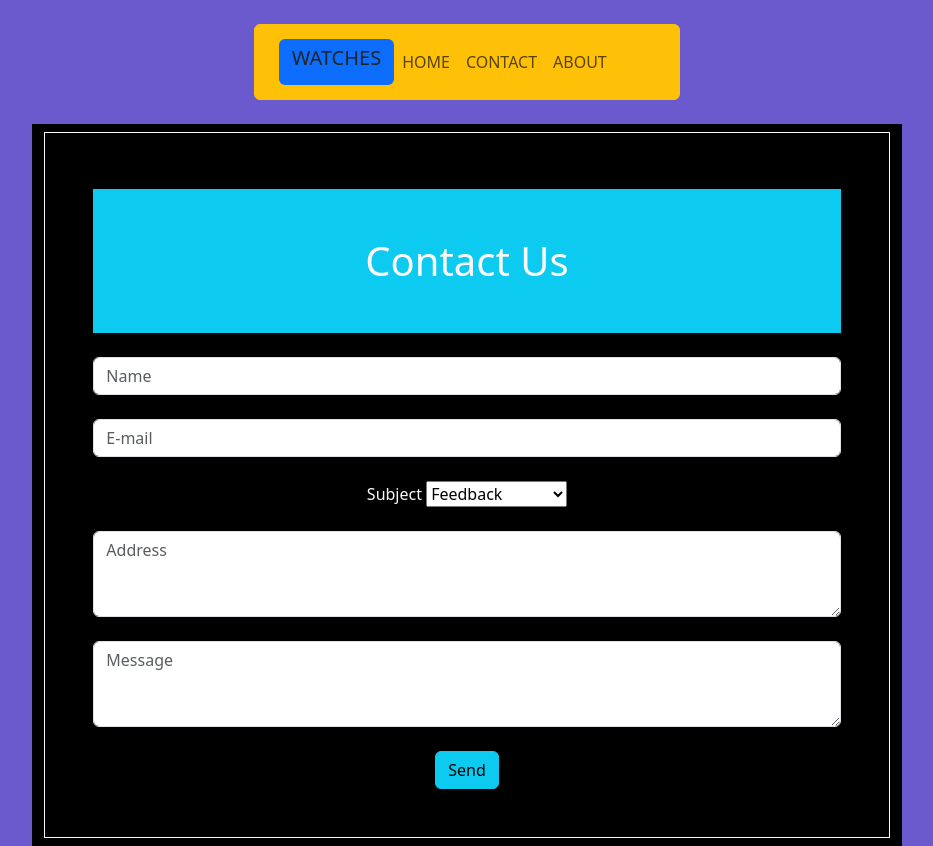
After one commit to akashahmad427/Django5Project, a Django app: page /contact/ in a window 1280 px wide. The commit adds this page. Shown: the whole page, without its empty margins (173-1106 px from the left). Run offline with Django 4.2, Linux system fonts and the light colour scheme; some libraries are stand-ins or nearby versions.

Commit message:
Edit file

```diff
--- a/firstproject/firstproject/urls.py
+++ b/firstproject/firstproject/urls.py
@@ -21,4 +21,6 @@ urlpatterns = [
     path('',views.home,name='home'),
     path('Watch/',views.more,name='morepic'),
     path('form/',views.perchar,name='form'),
+    path('contact/',views.contact,name='contact'),
+    path('about/',views.about,name='about')
 ]
--- a/firstproject/watch/static/css/style.css
+++ b/firstproject/watch/static/css/style.css
@@ -7,8 +7,18 @@
 .sty{
             text-align: center;
             background-color: black;
-            color: whitesmoke;
+            color: rgb(250, 248, 248);
         }
 .font{
     text-align: center;
 }
+body{
+    background-color: SlateBlue;
+}
+.json{
+    background-color: rgb(43, 226, 134);
+    color: black;
+}
+.desine{
+    text-align: center;
+}
--- a/firstproject/watch/templates/watch/base.html
+++ b/firstproject/watch/templates/watch/base.html
@@ -6,10 +6,13 @@
     <meta http-equiv="X-UA-Compatible" content="IE=edge">
     <meta name="viewport" content="width=device-width, initial-scale=1.0">
     <title>Watches</title>
+    <link rel="stylesheet" href="{% static 'css/bootstrap.min.css' %}">
     <link rel="stylesheet" href="{% static 'css/style.css' %}">
-    <link rel="stylesheet" href="{% static 'css/bootstrap.min.css' %}">
 </head>
 <body>
+    <div  class="container-fluid btn btn-warning d-grid gap-5 col-4 mx-auto my-4">
+        {% include 'watch/navbar.html' %}
+    </div>
     <div class="container-fluid">
         {% block home %}
         {% endblock home %}
--- a/firstproject/watch/templates/watch/form.html
+++ b/firstproject/watch/templates/watch/form.html
@@ -1,14 +1,48 @@
-<!DOCTYPE html>
-<html lang="en">
-<head>
-    <meta charset="UTF-8">
-    <meta http-equiv="X-UA-Compatible" content="IE=edge">
-    <meta name="viewport" content="width=device-width, initial-scale=1.0">
-    <title>watch</title>
-</head>
-<body>
-    <form action="" method="post">
-        {{form.as_p}}
-    </form>
-</body>
-</html>
+
+{% extends 'watch/base.html' %}
+{% load static %}
+
+{% block data %}
+<div class="row">
+<div class="col-sm-2">
+</div>
+<div class="col-sm-8 sty">
+<form class="text-center border border-light p-5 my-2" action="#!">
+
+    <p class="h4 mb-6"><h1 class="bg-info mb-4 p-5">Contact Us</h1></p>
+
+    <!-- Name -->
+    <input type="text" id="defaultContactFormName" class="form-control mb-4" placeholder="Name">
+
+    <!-- Email -->
+    <input type="email" id="defaultContactFormEmail" class="form-control mb-4" placeholder="E-mail">
+
+    <!-- Subject -->
+    <label>Subject</label>
+    <select class="browser-default custom-select mb-4">
+        <option value="" disabled>Choose option</option>
+        <option value="1" selected>Feedback</option>
+        <option value="2">Report a bug</option>
+        <option value="3">Feature request</option>
+        <option value="4">Any other</option>
+    </select>
+
+    <!-- Message -->
+    <div class="form-group mb-4">
+        <textarea class="form-control rounded-2" id="exampleFormControlTextarea2" rows="3" placeholder="Address"></textarea>
+    </div>
+
+    <!-- Message -->
+    <div class="form-group mb-4">
+        <textarea class="form-control rounded-2" id="exampleFormControlTextarea2" rows="3" placeholder="Message"></textarea>
+    </div>
+
+
+
+    <!-- Send button -->
+    <a href="mailto:nameakash647@gmail.com" class="btn btn-info btn-block" type="submit" >Send</a>
+</form>
+<!-- Default form contact -->
+</div>
+</div>
+{% endblock data %}
--- a/firstproject/watch/templates/watch/home.html
+++ b/firstproject/watch/templates/watch/home.html
@@ -2,12 +2,12 @@
 {% load static %}
 {% block home %}
 <div class="row style">
-    <div class="container-fluid col-sm-7 sty mb-5 my-5 mt-7"><h1>GREATE BEAUTIFULL WATCHES</h1><br></br>
+    <div class="container-fluid col-sm-7 sty mb-5 my-5 p-4 json"><h1>GREATE BEAUTIFULL WATCHES</h1><br></br>
         <h2>"TIME is too much precious for every person."</h2><br></br>
         <h2>"Don't waste your TIMES."</h2>
 
     </div>
-    <div class="col-sm-5"><img src="{% static 'images/frameimg.gif' %}" width="80%" height="100%" alt="" srcset=""></div>
+    <div class="col-sm-5"><img src="{% static 'images/gifwatch.gif' %}" width="80%" height="100%" alt="" srcset=""></div>
 
 </div>
 
--- /dev/null
+++ b/firstproject/watch/templates/watch/navbar.html
@@ -0,0 +1,24 @@
+
+<nav class="navbar navbar-expand-lg ">
+    <div class="container-fluid">
+       <butten href="#" class="btn bg-primary" ><h5>WATCHES</h5></butten>
+      <div class="collapse navbar-collapse" id="navbarNav">
+        <ul class="navbar-nav">
+          <li class="nav-item">
+           <a class="nav-link"  aria-current="page" href="{% url 'home' %}">HOME</a>
+          </li>
+          <li class="nav-item">
+            <a class="nav-link" href="{% url 'contact' %}">CONTACT</a>
+          </li>
+          <li class="nav-item">
+            <a class="nav-link" href="{% url 'about' %}">ABOUT</a>
+          </li>
+
+        </ul>
+      </div>
+    </div>
+  </nav>
+
+<!--<a class="nav-link"  aria-current="page" href="{% url 'home' %}">HOME</a>-->
+<!--<a class="nav-link" href="{% url 'contact' %}">CONTACT</a>-->
+<!--<a class="nav-link" href="{% url 'about' %}">ABOUT</a>-->
--- a/firstproject/watch/views.py
+++ b/firstproject/watch/views.py
@@ -11,3 +11,9 @@ def more(request):
 def perchar(request):
     fm = Storedata()
     return render(request,'watch/form.html',{'form':fm})
+
+def contact(request):
+    return render(request,'watch/form.html')
+
+def about(request):
+    return render(request,'watch/about.html')
```
Also changed, not shown: firstproject/watch/templates/watch/about.html (added, +20 -0 lines), firstproject/watch/static/images/gifwatch.gif (added).
